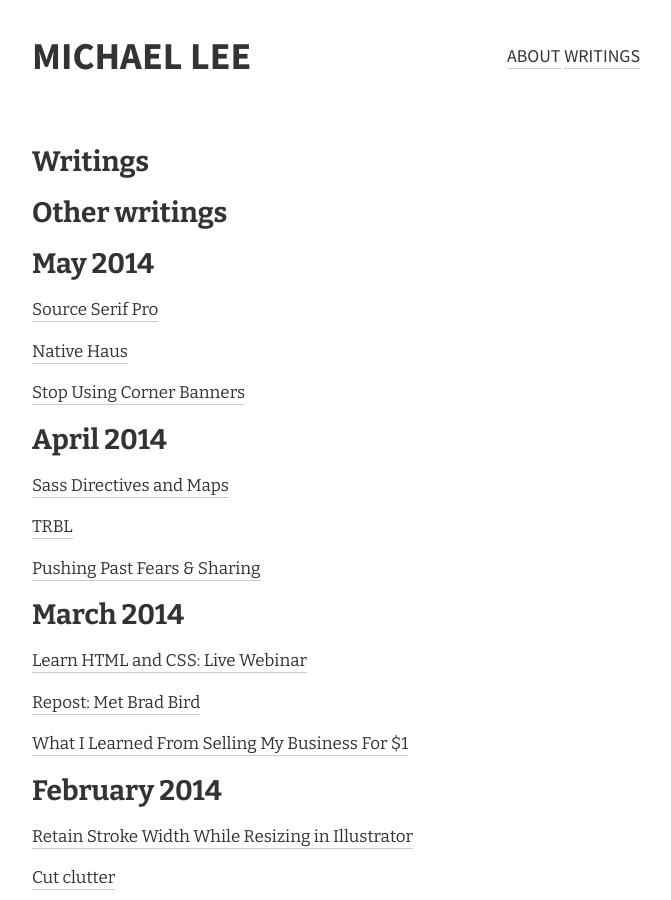
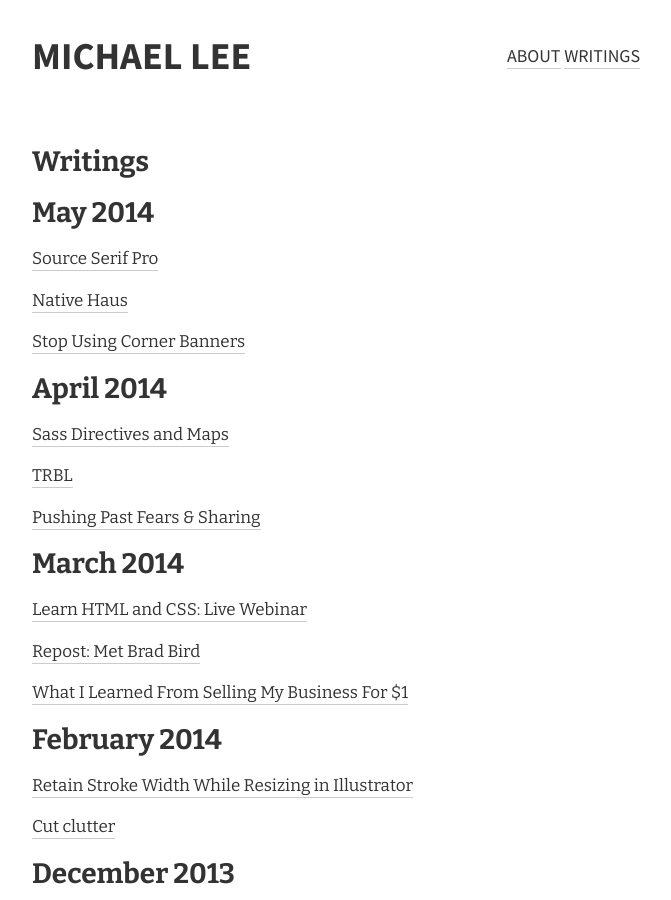
Before and after one commit to michaellee/old-michaelsoolee.com, a Jekyll site: the page built from writings.md, in a window 1280 px wide and 900 px high. Shown: the whole window, without its empty margins (304-975 px from the left). Built offline with Jekyll 4.4.1, drawn with Linux system fonts in a browser that asks for light colours.

Commit message:
Removed title

```diff
--- a/writings.md
+++ b/writings.md
@@ -3,8 +3,6 @@ layout: page
 title: Writings
 permalink: /writings/
 ---
-
-# Other writings
 
 {% for post in site.posts  %}
 
```
